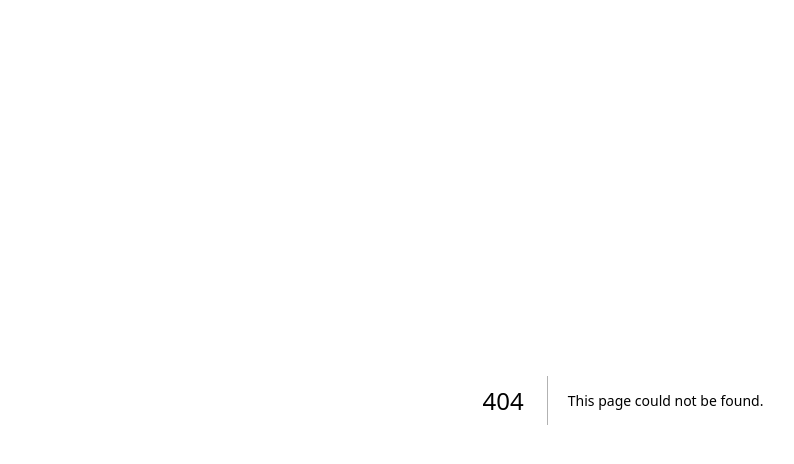
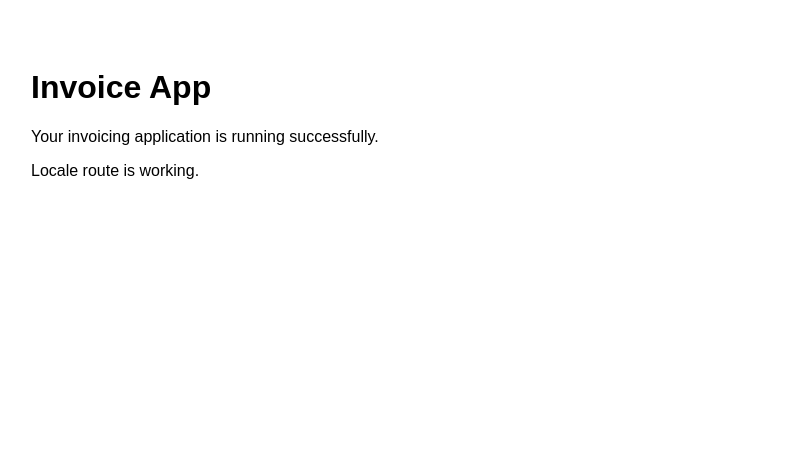
Before and after one commit to sabeenmedia81-create/invoice-app, a Next.js app: page /1 in a window 1280 px wide. Before the commit this address had no page. Shown: the top 464 px of the page, without its empty margins (17-811 px from the left). Built offline with nearby package versions, Linux system fonts and the light colour scheme.

Commit message:
Create page.tsx

```diff
--- /dev/null
+++ b/app/[locale]/page.tsx
@@ -0,0 +1,9 @@
+export default function Home() {
+  return (
+    <main style={{ padding: "40px", fontFamily: "sans-serif" }}>
+      <h1>Invoice App</h1>
+      <p>Your invoicing application is running successfully.</p>
+      <p>Locale route is working.</p>
+    </main>
+  );
+}
```
